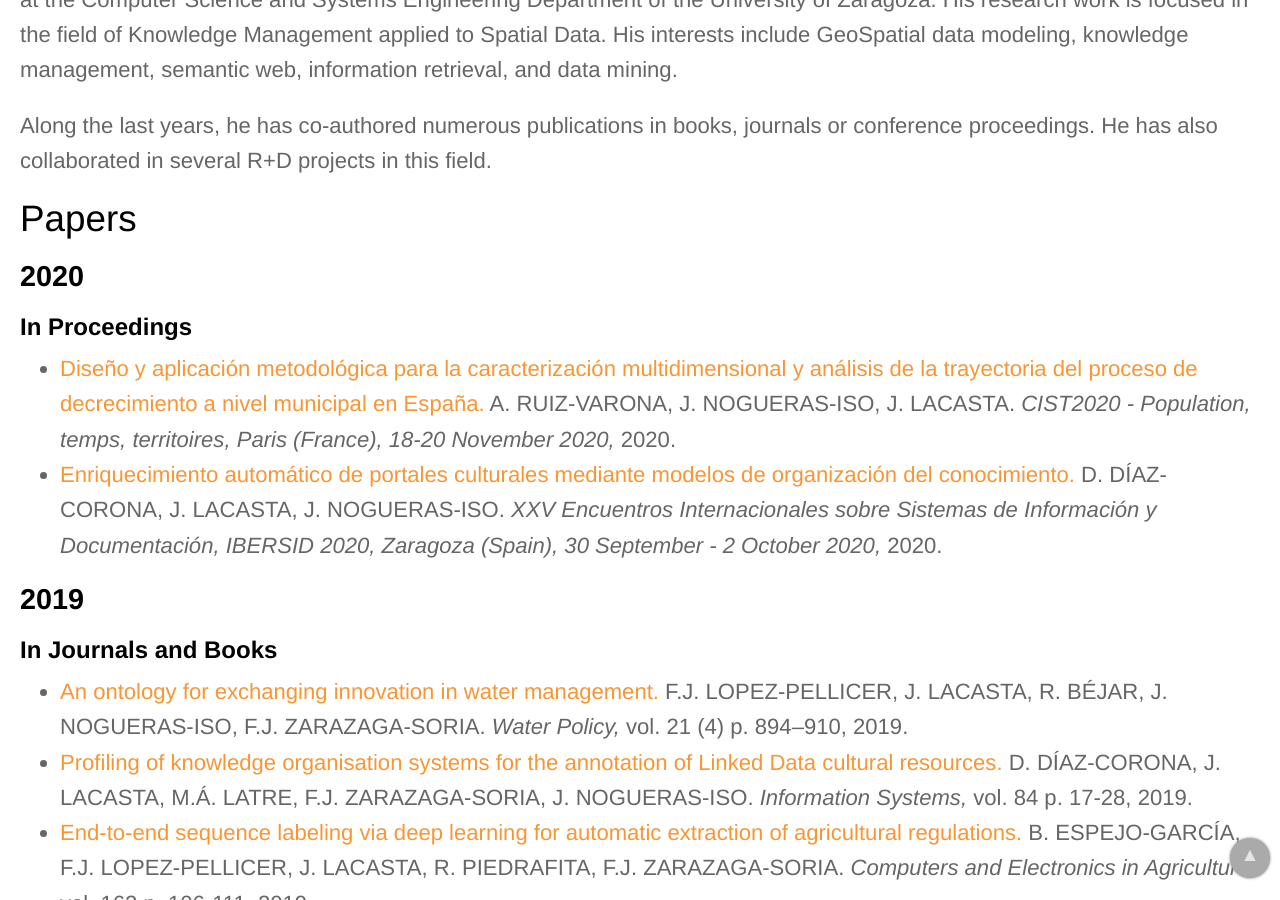
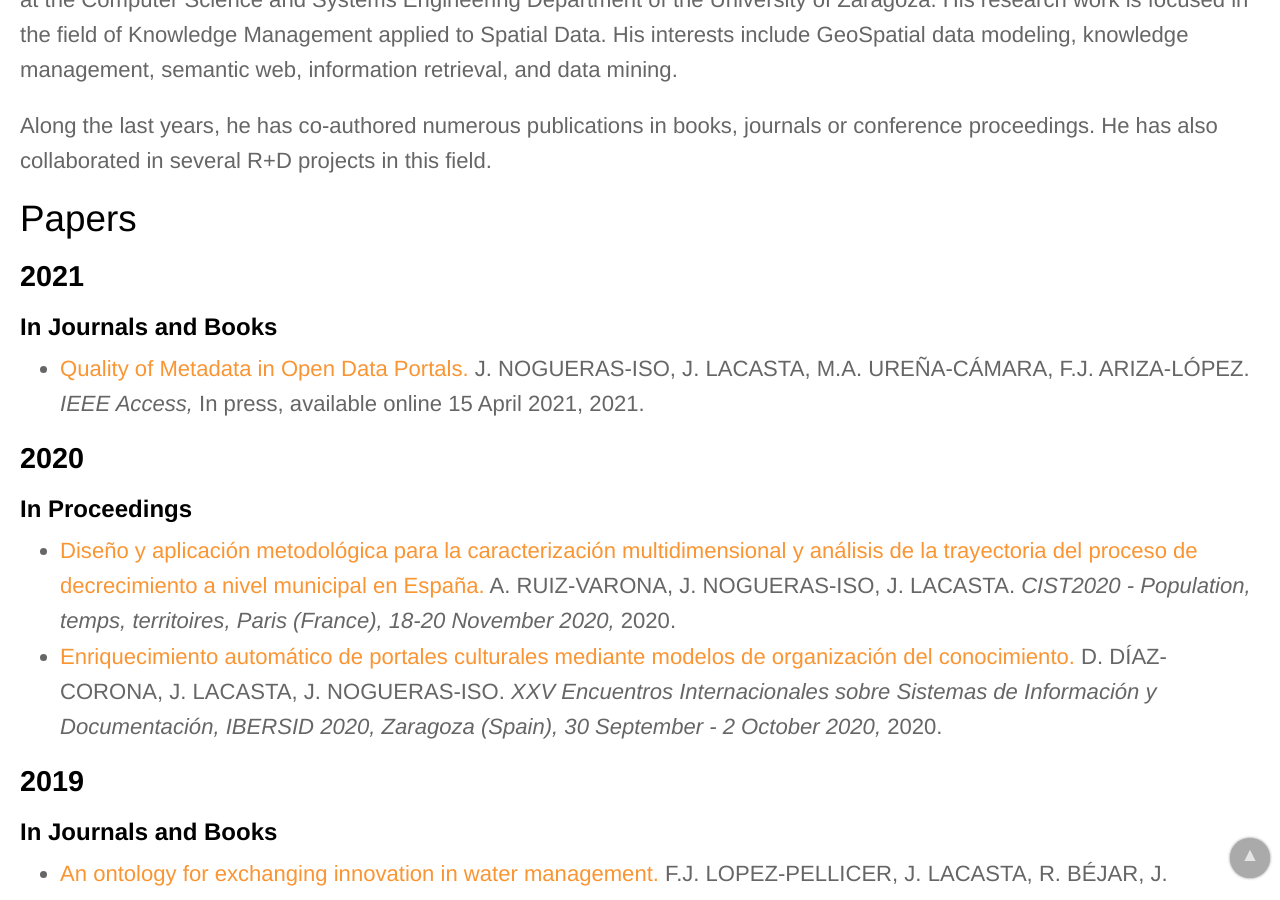
Before and after one commit to IAAA-Lab/IAAA-Lab.github.io, a Jekyll site: the page built from _staff/jlacasta.md, in a window 1280 px wide and 900 px high, scrolled down 584 px. Built offline with Jekyll 4.4.1, drawn with Linux system fonts in a browser that asks for light colours.

Commit message:
Update papers.yml

```diff
--- a/_data/papers.yml
+++ b/_data/papers.yml
@@ -2,13 +2,21 @@
 # (los más recientes primero) y dentro de cada año primero van los libros, luego los
 # artículos de revista y capítulos de libro y finalmente los artículos de congresos
 # -------------------
+- title: "Quality of Metadata in Open Data Portals"
+  url: https://doi.org/10.1109/ACCESS.2021.3073455
+  authors: J. NOGUERAS-ISO, J. LACASTA, M.A. UREÑA-CÁMARA, F.J. ARIZA-LÓPEZ
+  publication: "IEEE Access"
+  publication_detail: "In press, available online 15 April 2021"
+  year: 2021
+  doi: 10.1109/ACCESS.2021.3073455
+# -------------------
 - title: "Blur2Sharp: A GAN-Based Model for Document Image Deblurring"
-  url: https://www.atlantis-press.com/journals/ijcis/125955415
+  url: https://dx.doi.org/10.2991/ijcis.d.210407.001
   authors: H. NEJI, M. BEN HALIMA, T.M. HAMDANI, J. NOGUERAS-ISO, A.M. ALIMI
   publication: "International Journal of Computational Intelligence Systems"
-  publication_detail: "Available online 13 April 2021"
+  publication_detail: "In press, available online 13 April 2021"
   year: 2021
-  doi: doi.org/10.2991/ijcis.d.210407.001
+  doi: 10.2991/ijcis.d.210407.001
 # -------------------
 - title: "Real-Time Extensive Livestock Monitoring Using LPWAN Smart Wearable and Infrastructure"
   url: https://www.mdpi.com/2076-3417/11/3/1240
@@ -16,7 +24,7 @@
   publication: "Applied Sciences"
   publication_detail: "Volume 11, no. 3, 1240"
   year: 2021
-  doi: doi.org/10.3390/app11031240
+  doi: 10.3390/app11031240
 # -------------------
 - title: "The DJ who runs with you"
   url: https://www.geoconnexion.com/publication-articles/the-dj-who-runs-with-you
```
